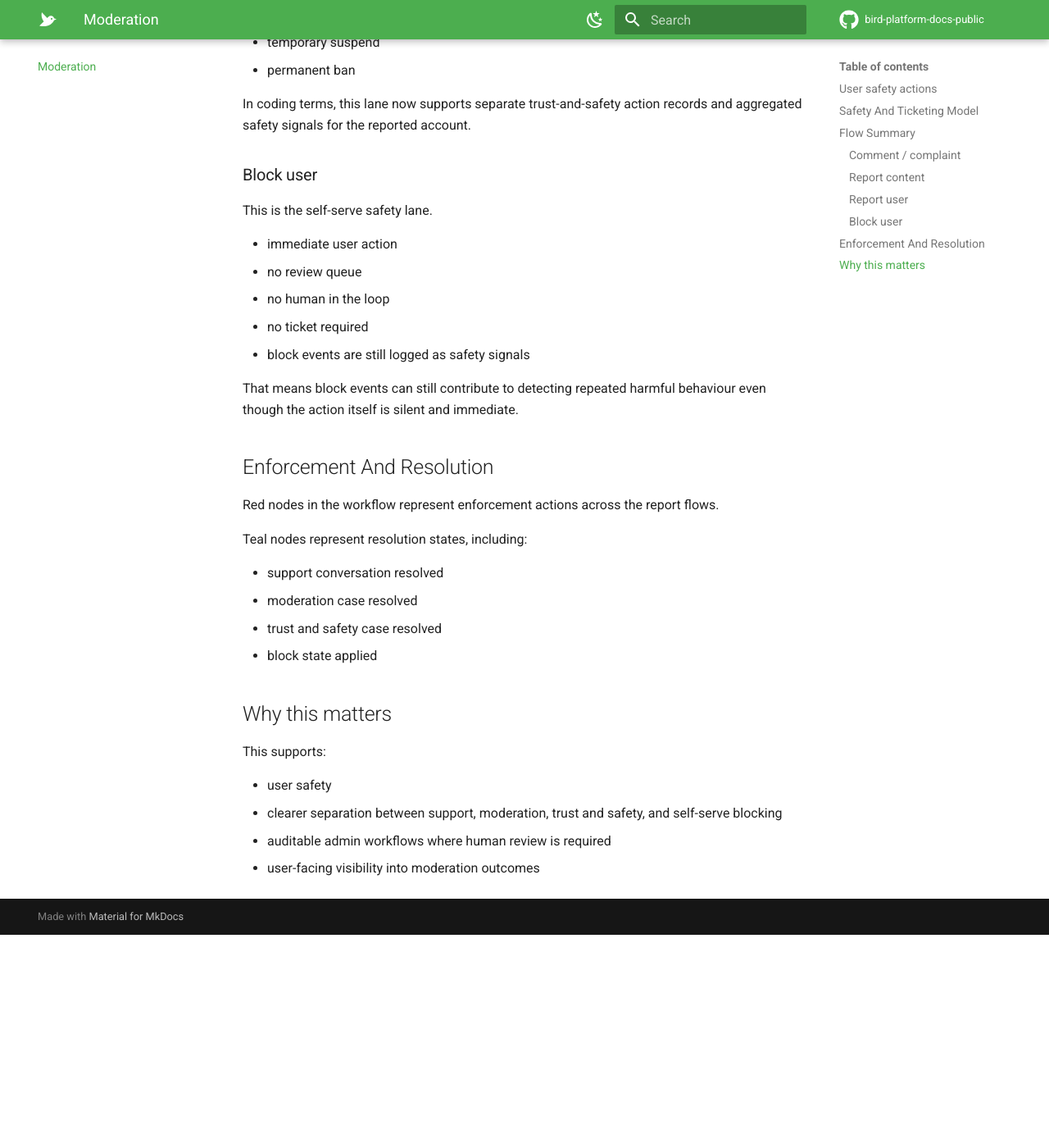
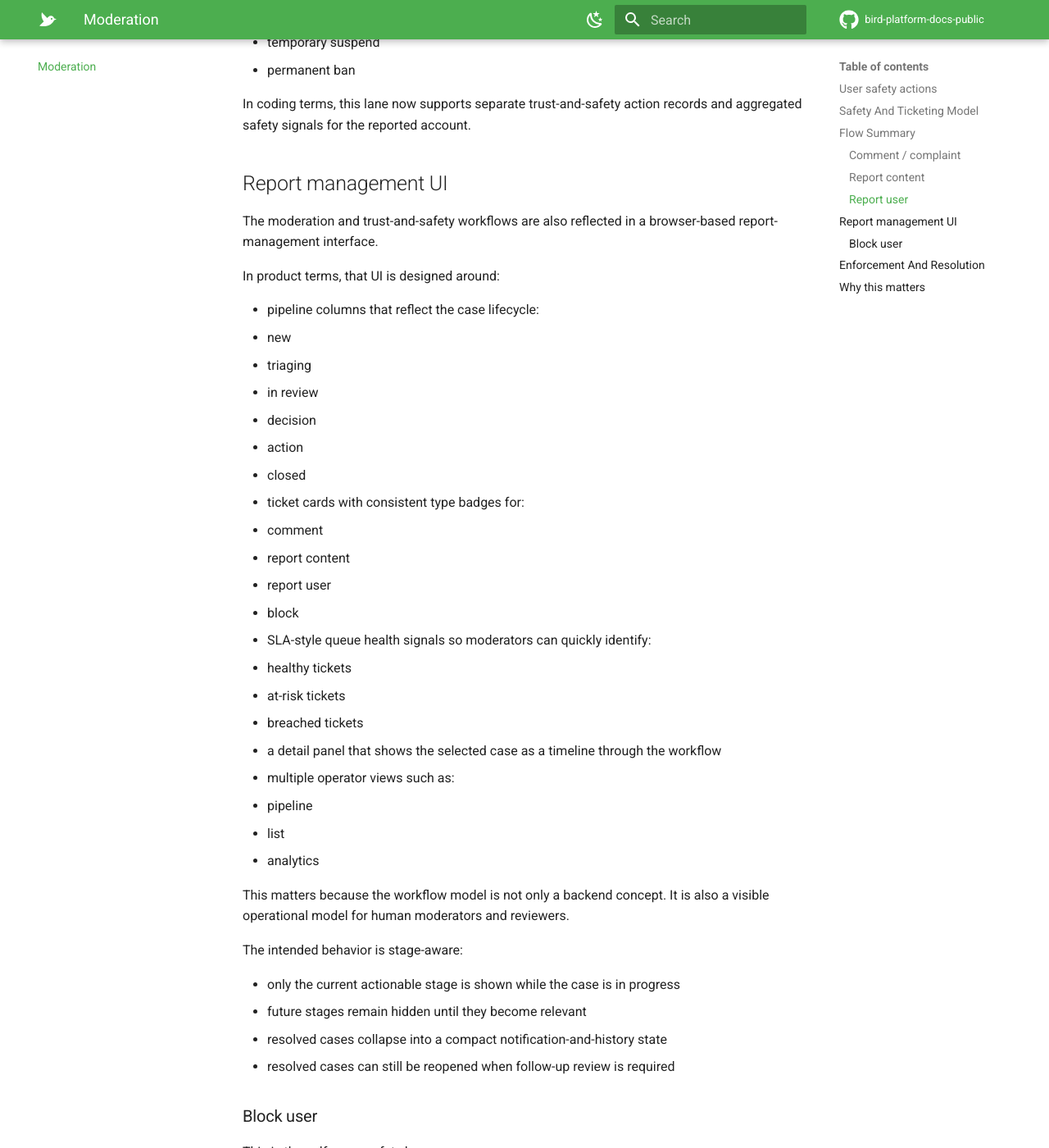
Before and after one commit to Roy2055/bird-platform-docs-public, an MkDocs documentation site: the page built from docs/moderation.md, in a window 1280 px wide and 1400 px high, scrolled down 2548 px. Shown: the whole window at 82% size. Built offline with MkDocs 1.6.1 and Material for MkDocs 9.7.7, drawn with Linux system fonts in a browser that asks for light colours; comment, search, counter and statistics services are not loaded; before the commit the page ends 3688 px from its top, so only the background shows below that.

Commit message:
docs: describe report management UI

```diff
--- a/docs/moderation.md
+++ b/docs/moderation.md
@@ -68,6 +68,43 @@ This is the trust and safety lane.
 
 In coding terms, this lane now supports separate trust-and-safety action records and aggregated safety signals for the reported account.
 
+## Report management UI
+
+The moderation and trust-and-safety workflows are also reflected in a browser-based report-management interface.
+
+In product terms, that UI is designed around:
+
+- pipeline columns that reflect the case lifecycle:
+  - new
+  - triaging
+  - in review
+  - decision
+  - action
+  - closed
+- ticket cards with consistent type badges for:
+  - comment
+  - report content
+  - report user
+  - block
+- SLA-style queue health signals so moderators can quickly identify:
+  - healthy tickets
+  - at-risk tickets
+  - breached tickets
+- a detail panel that shows the selected case as a timeline through the workflow
+- multiple operator views such as:
+  - pipeline
+  - list
+  - analytics
+
+This matters because the workflow model is not only a backend concept. It is also a visible operational model for human moderators and reviewers.
+
+The intended behavior is stage-aware:
+
+- only the current actionable stage is shown while the case is in progress
+- future stages remain hidden until they become relevant
+- resolved cases collapse into a compact notification-and-history state
+- resolved cases can still be reopened when follow-up review is required
+
 ### Block user
 
 This is the self-serve safety lane.
```
Also changed, not shown: docs/frontend.md (+21 -0 lines).
